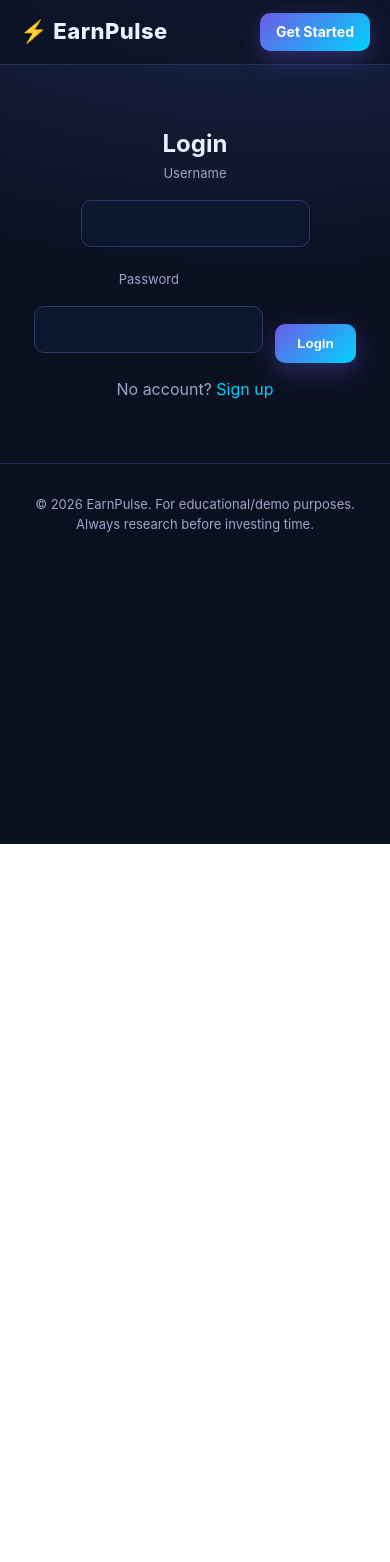
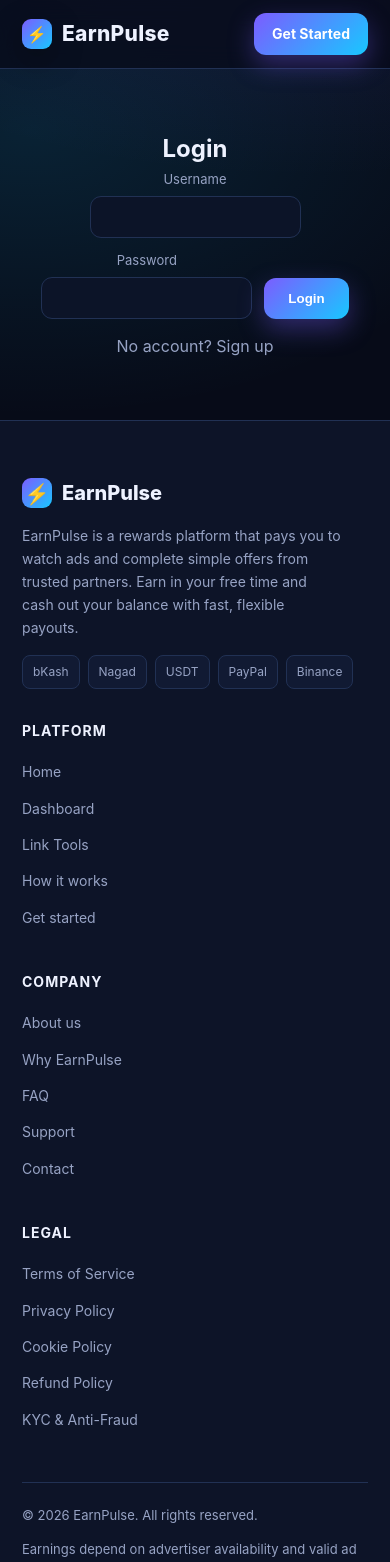
Before and after one commit to swampodsarkar321/EarnPulse, a Next.js app: page /login in a window 390 px wide. Shown: the top 1562 px of the page. Before the commit the page ends 844 px from the top, so only its background shows below. Built offline with nearby package versions, Linux system fonts and the light colour scheme.

Commit message:
Professional UI/UX redesign: new styles, features & testimonials, pro footer

```diff
--- a/app/components/Footer.jsx
+++ b/app/components/Footer.jsx
@@ -2,7 +2,64 @@ export default function Footer() {
   return (
     <footer className="footer">
       <div className="container">
-        <p>© 2026 EarnPulse. For educational/demo purposes. Always research before investing time.</p>
+        <div className="footer-grid">
+          <div>
+            <div className="brand"><span className="mark">⚡</span> EarnPulse</div>
+            <p className="desc">
+              EarnPulse is a rewards platform that pays you to watch ads and complete
+              simple offers from trusted partners. Earn in your free time and cash out
+              your balance with fast, flexible payouts.
+            </p>
+            <div className="pay-badges">
+              <span>bKash</span>
+              <span>Nagad</span>
+              <span>USDT</span>
+              <span>PayPal</span>
+              <span>Binance</span>
+            </div>
+          </div>
+
+          <div>
+            <h4>Platform</h4>
+            <ul>
+              <li><a href="/">Home</a></li>
+              <li><a href="/dashboard">Dashboard</a></li>
+              <li><a href="/tools">Link Tools</a></li>
+              <li><a href="/#how">How it works</a></li>
+              <li><a href="/#join">Get started</a></li>
+            </ul>
+          </div>
+
+          <div>
+            <h4>Company</h4>
+            <ul>
+              <li><a href="/#about">About us</a></li>
+              <li><a href="/#why">Why EarnPulse</a></li>
+              <li><a href="/#faq">FAQ</a></li>
+              <li><a href="/#support">Support</a></li>
+              <li><a href="/#contact">Contact</a></li>
+            </ul>
+          </div>
+
+          <div>
+            <h4>Legal</h4>
+            <ul>
+              <li><a href="/#terms">Terms of Service</a></li>
+              <li><a href="/#privacy">Privacy Policy</a></li>
+              <li><a href="/#cookie">Cookie Policy</a></li>
+              <li><a href="/#refund">Refund Policy</a></li>
+              <li><a href="/#kyc">KYC &amp; Anti-Fraud</a></li>
+            </ul>
+          </div>
+        </div>
+
+        <div className="footer-bottom">
+          <span>© {new Date().getFullYear()} EarnPulse. All rights reserved.</span>
+          <span>
+            Earnings depend on advertiser availability and valid ad views. EarnPulse is
+            not a bank or investment product — no purchase required to earn.
+          </span>
+        </div>
       </div>
     </footer>
   );
--- a/app/components/Nav.jsx
+++ b/app/components/Nav.jsx
@@ -2,7 +2,7 @@ export default function Nav() {
   return (
     <header className="nav">
       <div className="container nav-inner">
-        <div className="logo">⚡ EarnPulse</div>
+        <div className="logo"><span className="mark">⚡</span> EarnPulse</div>
         <nav>
           <a href="/">Home</a>
           <a href="/dashboard">Dashboard</a>
--- a/app/globals.css
+++ b/app/globals.css
@@ -1,110 +1,173 @@
 :root {
-  --bg: #0b1020;
-  --card: #16203c;
-  --accent: #6c5ce7;
-  --accent2: #00d2ff;
-  --green: #00b894;
-  --text: #eaf0ff;
-  --muted: #9aa7c7;
-  --border: #243156;
+  --bg: #070b18;
+  --bg-2: #0d1428;
+  --card: #111a33;
+  --card-2: #16213f;
+  --accent: #7c5cff;
+  --accent-2: #18c8ff;
+  --green: #1ed79a;
+  --text: #eef2ff;
+  --muted: #97a3c4;
+  --border: #213154;
+  --radius: 16px;
+  --shadow: 0 10px 30px rgba(0, 0, 0, .35);
 }
 * { box-sizing: border-box; margin: 0; padding: 0; }
+html { scroll-behavior: smooth; }
 body {
-  font-family: -apple-system, BlinkMacSystemFont, "Segoe UI", Roboto, Helvetica, Arial, sans-serif;
-  background: radial-gradient(1200px 600px at 70% -10%, #1b2750 0%, var(--bg) 60%);
+  font-family: "Inter", -apple-system, BlinkMacSystemFont, "Segoe UI", Roboto, Helvetica, Arial, sans-serif;
+  background:
+    radial-gradient(1100px 620px at 78% -12%, rgba(124, 92, 255, .18), transparent 60%),
+    radial-gradient(900px 520px at 8% 8%, rgba(24, 200, 255, .12), transparent 55%),
+    var(--bg);
   color: var(--text);
-  line-height: 1.6;
+  line-height: 1.65;
   min-height: 100vh;
+  -webkit-font-smoothing: antialiased;
 }
 a { color: inherit; text-decoration: none; }
-.container { max-width: 1100px; margin: 0 auto; padding: 0 20px; }
+.container { max-width: 1120px; margin: 0 auto; padding: 0 22px; }
+.eyebrow {
+  display: inline-block; font-size: 13px; font-weight: 700; letter-spacing: 1.5px;
+  text-transform: uppercase; color: var(--accent-2); margin-bottom: 12px;
+}
+.muted { color: var(--muted); }
+.muted { color: var(--muted); }
+.section { padding: 84px 0; }
 
-/* nav */
-.nav { position: sticky; top: 0; z-index: 50; backdrop-filter: blur(10px);
-  background: rgba(11, 16, 32, 0.7); border-bottom: 1px solid var(--border); }
-.nav-inner { display: flex; align-items: center; justify-content: space-between; height: 64px; }
-.logo { font-weight: 800; font-size: 22px; letter-spacing: .5px; }
-.nav nav { display: flex; align-items: center; gap: 18px; font-size: 15px; color: var(--muted); }
+/* ---------- Nav ---------- */
+.nav { position: sticky; top: 0; z-index: 50; backdrop-filter: blur(14px);
+  background: rgba(7, 11, 24, .72); border-bottom: 1px solid var(--border); }
+.nav-inner { display: flex; align-items: center; justify-content: space-between; height: 68px; }
+.logo { display: flex; align-items: center; gap: 10px; font-weight: 800; font-size: 21px; letter-spacing: .3px; }
+.logo .mark { width: 30px; height: 30px; border-radius: 9px; display: grid; place-items: center;
+  background: linear-gradient(135deg, var(--accent), var(--accent-2)); font-size: 16px; box-shadow: var(--shadow); }
+.nav nav { display: flex; align-items: center; gap: 22px; font-size: 15px; color: var(--muted); }
+.nav nav a { transition: color .15s; }
 .nav nav a:hover { color: var(--text); }
 
-/* buttons */
-.btn { display: inline-block; padding: 12px 22px; border-radius: 10px; font-weight: 700;
-  background: linear-gradient(135deg, var(--accent), var(--accent2)); color: #fff;
-  box-shadow: 0 8px 24px rgba(108, 92, 231, .35); transition: transform .15s; cursor: pointer; border: none; }
-.btn:hover { transform: translateY(-2px); }
-.btn-sm { padding: 8px 16px; font-size: 14px; }
-.btn-lg { padding: 16px 34px; font-size: 18px; }
+/* ---------- Buttons ---------- */
+.btn { display: inline-block; padding: 13px 24px; border-radius: 12px; font-weight: 700;
+  background: linear-gradient(135deg, var(--accent), var(--accent-2)); color: #fff; border: none;
+  box-shadow: 0 10px 26px rgba(124, 92, 255, .35); transition: transform .15s, box-shadow .15s; cursor: pointer; }
+.btn:hover { transform: translateY(-2px); box-shadow: 0 14px 32px rgba(124, 92, 255, .45); }
+.btn-sm { padding: 9px 18px; font-size: 14px; }
+.btn-lg { padding: 17px 38px; font-size: 18px; }
+.btn-ghost { background: transparent; border: 1px solid var(--border); box-shadow: none; color: var(--text); }
+.btn-ghost:hover { border-color: var(--accent); box-shadow: none; }
 
-/* hero */
-.hero { padding: 90px 0 60px; text-align: center; }
-.hero h1 { font-size: 54px; line-height: 1.1; font-weight: 900;
-  background: linear-gradient(135deg, #fff, #9fd0ff); -webkit-background-clip: text; background-clip: text; color: transparent; }
-.lead { margin: 18px auto; max-width: 620px; color: var(--muted); font-size: 18px; }
-.hero-badges { margin-top: 26px; display: flex; gap: 14px; justify-content: center; flex-wrap: wrap; color: var(--muted); font-size: 14px; }
-.hero-badges span { background: var(--card); padding: 8px 14px; border-radius: 999px; border: 1px solid var(--border); }
+/* ---------- Hero ---------- */
+.hero { padding: 104px 0 70px; text-align: center; }
+.hero h1 { font-size: 58px; line-height: 1.05; font-weight: 900; letter-spacing: -1px;
+  background: linear-gradient(135deg, #ffffff 30%, #9fd6ff 100%); -webkit-background-clip: text;
+  background-clip: text; color: transparent; }
+.lead { margin: 20px auto 30px; max-width: 640px; color: var(--muted); font-size: 19px; }
+.hero-badges { margin-top: 28px; display: flex; gap: 12px; justify-content: center; flex-wrap: wrap; }
+.hero-badges span { background: var(--card); padding: 9px 16px; border-radius: 999px;
+  border: 1px solid var(--border); font-size: 14px; color: var(--muted); }
 
-/* stats */
-.stats { padding: 30px 0; }
+/* ---------- Stats ---------- */
+.stats { padding: 8px 0 40px; }
 .stats-grid { display: grid; grid-template-columns: repeat(4, 1fr); gap: 16px; text-align: center; }
-.stat { background: var(--card); border: 1px solid var(--border); border-radius: 14px; padding: 20px; }
-.stat h3 { font-size: 30px; font-weight: 800; color: #fff; }
-.stat p { color: var(--muted); font-size: 14px; }
+.stat { background: linear-gradient(180deg, var(--card-2), var(--card)); border: 1px solid var(--border);
+  border-radius: var(--radius); padding: 24px 16px; }
+.stat h3 { font-size: 32px; font-weight: 800; color: #fff; }
+.stat p { color: var(--muted); font-size: 14px; margin-top: 4px; }
 
-/* sections */
-.how { padding: 70px 0; }
-.how h2, .offers h2, .cta h2 { text-align: center; font-size: 36px; margin-bottom: 30px; }
-.cards { display: grid; grid-template-columns: repeat(3, 1fr); gap: 20px; }
-.card { background: var(--card); border: 1px solid var(--border); border-radius: 16px; padding: 28px; text-align: center; }
-.card .num { width: 46px; height: 46px; border-radius: 50%; margin: 0 auto 14px; display: flex;
-  align-items: center; justify-content: center; font-weight: 800;
-  background: linear-gradient(135deg, var(--accent), var(--accent2)); color: #fff; }
+/* ---------- Section heads & cards ---------- */
+.section-head { text-align: center; max-width: 640px; margin: 0 auto 44px; }
+.section-head h2 { font-size: 38px; font-weight: 800; letter-spacing: -.5px; }
+.section-head p { color: var(--muted); margin-top: 12px; font-size: 17px; }
+.cards { display: grid; grid-template-columns: repeat(3, 1fr); gap: 22px; }
+.card { background: var(--card); border: 1px solid var(--border); border-radius: var(--radius);
+  padding: 30px 26px; text-align: center; transition: transform .18s, border-color .18s, box-shadow .18s; }
+.card:hover { transform: translateY(-4px); border-color: rgba(124, 92, 255, .5); box-shadow: var(--shadow); }
+.card .num { width: 48px; height: 48px; border-radius: 14px; margin: 0 auto 16px; display: grid;
+  place-items: center; font-weight: 800; color: #fff; background: linear-gradient(135deg, var(--accent), var(--accent-2)); }
 .card h3 { font-size: 20px; margin-bottom: 8px; }
 .card p { color: var(--muted); font-size: 15px; }
 
-/* offers */
-.offers { padding: 40px 0 70px; }
-.muted { color: var(--muted); text-align: center; margin-bottom: 20px; }
-.offer-frame { background: var(--card); border: 1px solid var(--border); border-radius: 16px;
-  min-height: 220px; display: flex; align-items: center; justify-content: center; padding: 20px; }
-.earn-list { display: flex; flex-direction: column; gap: 14px; width: 100%; max-width: 520px; margin: 0 auto; }
-.earn-btn { display: block; text-align: center; padding: 16px 20px; border-radius: 12px; font-weight: 700;
-  background: linear-gradient(135deg, var(--green), #0984e3); color: #fff;
-  box-shadow: 0 6px 18px rgba(9, 132, 227, .3); transition: transform .15s; }
-.earn-btn:hover { transform: translateY(-2px); }
+/* ---------- Features ---------- */
+.feat-grid { display: grid; grid-template-columns: repeat(3, 1fr); gap: 22px; }
+.feat { background: var(--card); border: 1px solid var(--border); border-radius: var(--radius); padding: 26px; }
+.feat .ic { font-size: 22px; width: 44px; height: 44px; border-radius: 12px; display: grid; place-items: center;
+  background: rgba(24, 200, 255, .12); margin-bottom: 14px; }
+.feat h3 { font-size: 18px; margin-bottom: 6px; }
+.feat p { color: var(--muted); font-size: 14px; }
 
-/* cta + footer */
-.cta { padding: 60px 0; text-align: center; background: linear-gradient(180deg, transparent, rgba(108, 92, 231, .12)); }
-.cta p { color: var(--muted); margin: 10px 0 24px; }
-.footer { padding: 30px 0; border-top: 1px solid var(--border); color: var(--muted); font-size: 13px; text-align: center; }
+/* ---------- Offers ---------- */
+.offer-frame { background: linear-gradient(180deg, var(--card-2), var(--card)); border: 1px solid var(--border);
+  border-radius: 20px; padding: 30px; }
+.earn-list { display: flex; flex-direction: column; gap: 14px; max-width: 560px; margin: 0 auto; }
+.earn-btn { display: block; text-align: center; padding: 17px 20px; border-radius: 13px; font-weight: 700;
+  background: linear-gradient(135deg, var(--green), #1199e6); color: #fff; border: none;
+  box-shadow: 0 8px 22px rgba(17, 153, 230, .3); transition: transform .15s, filter .15s; cursor: pointer; }
+.earn-btn:hover { transform: translateY(-2px); filter: brightness(1.05); }
+.earn-btn:disabled { opacity: .6; cursor: not-allowed; transform: none; }
 
-/* dashboard */
-.dash { padding: 40px 0; }
+/* ---------- Testimonials ---------- */
+.testi-grid { display: grid; grid-template-columns: repeat(3, 1fr); gap: 22px; }
+.testi { background: var(--card); border: 1px solid var(--border); border-radius: var(--radius); padding: 24px; }
+.testi p { color: var(--text); font-size: 15px; }
+.testi .who { display: flex; align-items: center; gap: 12px; margin-top: 16px; }
+.testi .av { width: 38px; height: 38px; border-radius: 50%; display: grid; place-items: center; font-weight: 800;
+  background: linear-gradient(135deg, var(--accent), var(--accent-2)); color: #fff; }
+.testi .who b { font-size: 14px; } .testi .who span { color: var(--muted); font-size: 13px; display: block; }
+
+/* ---------- CTA ---------- */
+.cta { text-align: center; padding: 80px 0; }
+.cta-box { background: linear-gradient(135deg, rgba(124, 92, 255, .16), rgba(24, 200, 255, .12));
+  border: 1px solid var(--border); border-radius: 24px; padding: 56px 24px; }
+.cta-box h2 { font-size: 40px; font-weight: 800; }
+.cta-box p { color: var(--muted); margin: 12px 0 26px; font-size: 17px; }
+
+/* ---------- Footer ---------- */
+.footer { border-top: 1px solid var(--border); background: var(--bg-2); padding: 56px 0 24px; margin-top: 40px; }
+.footer-grid { display: grid; grid-template-columns: 1.6fr 1fr 1fr 1fr; gap: 30px; }
+.footer .brand { display: flex; align-items: center; gap: 10px; font-weight: 800; font-size: 20px; margin-bottom: 14px; }
+.footer .brand .mark { width: 30px; height: 30px; border-radius: 9px; display: grid; place-items: center;
+  background: linear-gradient(135deg, var(--accent), var(--accent-2)); }
+.footer p.desc { color: var(--muted); font-size: 14px; max-width: 320px; }
+.footer h4 { font-size: 14px; text-transform: uppercase; letter-spacing: 1px; color: var(--text); margin-bottom: 16px; }
+.footer ul { list-style: none; }
+.footer ul li { margin-bottom: 10px; }
+.footer ul li a { color: var(--muted); font-size: 14px; transition: color .15s; }
+.footer ul li a:hover { color: var(--accent-2); }
+.pay-badges { display: flex; gap: 8px; flex-wrap: wrap; margin-top: 16px; }
+.pay-badges span { background: var(--card); border: 1px solid var(--border); border-radius: 8px; padding: 6px 10px;
+  font-size: 12px; color: var(--muted); }
+.footer-bottom { display: flex; justify-content: space-between; align-items: center; flex-wrap: wrap; gap: 12px;
+  border-top: 1px solid var(--border); margin-top: 40px; padding-top: 22px; color: var(--muted); font-size: 13px; }
+.footer-bottom a { color: var(--muted); }
+.footer-bottom a:hover { color: var(--text); }
+
+/* ---------- Dashboard / Forms ---------- */
+.dash { padding: 44px 0; }
 .wallet { display: flex; gap: 20px; flex-wrap: wrap; margin-bottom: 30px; }
-.bal { flex: 1; min-width: 220px; background: linear-gradient(135deg, var(--accent), var(--accent2));
-  border-radius: 16px; padding: 26px; color: #fff; }
-.bal h3 { font-size: 15px; opacity: .9; font-weight: 600; }
-.bal .amt { font-size: 40px; font-weight: 900; margin-top: 6px; }
-.panel { background: var(--card); border: 1px solid var(--border); border-radius: 16px; padding: 24px; margin-bottom: 24px; }
-.panel h3 { margin-bottom: 14px; font-size: 20px; }
-table { width: 100%; border-collapse: collapse; font-size: 14px; }
-th, td { text-align: left; padding: 10px; border-bottom: 1px solid var(--border); color: var(--muted); }
-th { color: var(--text); }
+.bal { flex: 1; min-width: 220px; border-radius: var(--radius); padding: 28px; color: #fff;
+  background: linear-gradient(135deg, var(--accent), var(--accent-2)); box-shadow: var(--shadow); }
+.bal h3 { font-size: 15px; opacity: .92; font-weight: 600; }
+.bal .amt { font-size: 42px; font-weight: 900; margin-top: 6px; }
+.panel { background: var(--card); border: 1px solid var(--border); border-radius: var(--radius); padding: 26px; margin-bottom: 24px; }
+.panel h3 { margin-bottom: 16px; font-size: 20px; }
+input, select { padding: 12px 14px; border-radius: 11px; border: 1px solid var(--border);
+  background: #0c1428; color: var(--text); min-width: 200px; font-size: 14px; outline: none; transition: border-color .15s; }
+input:focus, select:focus { border-color: var(--accent); }
 .form-row { display: flex; gap: 12px; flex-wrap: wrap; align-items: flex-end; }
 .form-row label { display: block; font-size: 13px; color: var(--muted); margin-bottom: 6px; }
-input, select { padding: 11px 14px; border-radius: 10px; border: 1px solid #2c3a66;
-  background: #0e1730; color: var(--text); min-width: 200px; font-size: 14px; }
+.tool { max-width: 660px; margin: 60px auto; text-align: center; }
+.tool input { width: 100%; }
+.result { margin-top: 18px; padding: 16px; border-radius: 12px; background: var(--card);
+  border: 1px solid var(--border); word-break: break-all; }
+.result a { color: var(--accent-2); }
 
-/* tools */
-.tool { max-width: 640px; margin: 60px auto; text-align: center; }
-.tool input { width: 100%; padding: 14px; border-radius: 10px; border: 1px solid #2c3a66;
-  background: #0e1730; color: var(--text); font-size: 15px; margin: 10px 0; }
-.result { margin-top: 18px; padding: 16px; border-radius: 12px; background: var(--card);
-  border: 1px solid var(--border); word-break: break-all; display: none; }
-.result a { color: var(--accent2); }
-
-@media (max-width: 780px) {
-  .stats-grid { grid-template-columns: repeat(2, 1fr); }
-  .cards { grid-template-columns: 1fr; }
-  .hero h1 { font-size: 38px; }
+@media (max-width: 860px) {
+  .stats-grid, .cards, .feat-grid, .testi-grid { grid-template-columns: 1fr; }
+  .footer-grid { grid-template-columns: 1fr 1fr; }
+  .hero h1 { font-size: 40px; }
+  .section-head h2, .cta-box h2 { font-size: 30px; }
   .nav nav a:not(.btn) { display: none; }
 }
+@media (max-width: 520px) {
+  .footer-grid { grid-template-columns: 1fr; }
+}
```
Also changed, not shown: app/page.jsx (+72 -22 lines).
